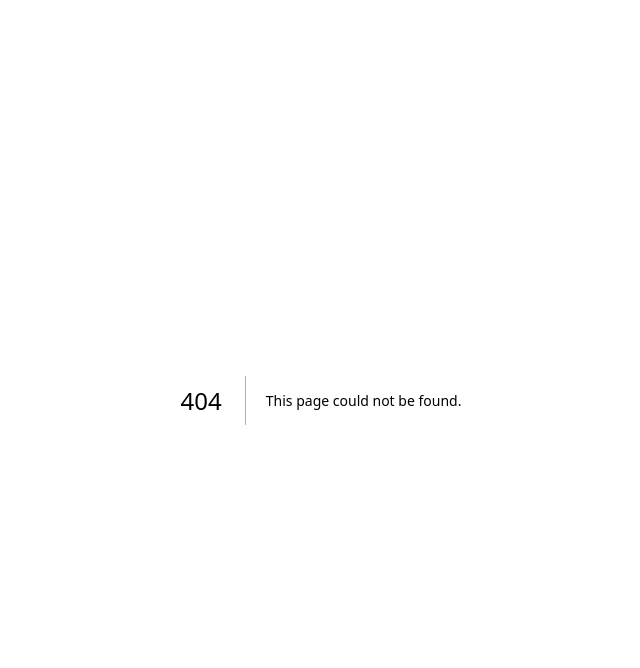
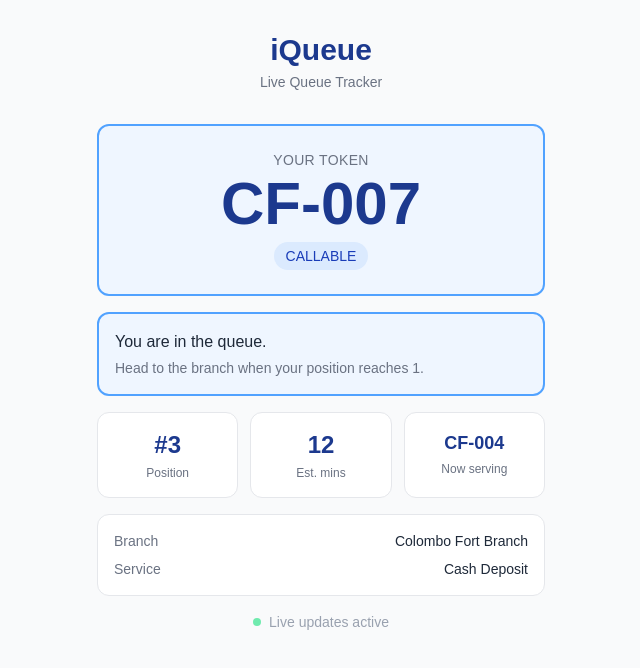
Before and after one commit to SaturD01/iqueue-app, a Next.js app in the folder frontend/: page /tracker in a window 1280 px wide. Before the commit this address had no page. Shown: the top 668 px of the page, without its empty margins (319-959 px from the left). Built offline with nearby package versions, Linux system fonts and the light colour scheme.

Commit message:
feat(tracker): add live queue tracker page with status badges and position display

```diff
--- /dev/null
+++ b/frontend/app/tracker/page.jsx
@@ -0,0 +1,175 @@
+/**
+ * @file tracker/page.jsx
+ * @description Live Queue Tracker page — shows customer their real-time
+ *              queue position, estimated wait, and current serving token.
+ *              Auto-updates via Socket.io without page refresh.
+ * @author M1 — WDD Wickramaratne (22UG3-0550)
+ * @created 2026-04-14
+ */
+
+'use client';
+
+import { useEffect, useState } from 'react';
+
+const DUMMY_TOKEN = {
+  tokenNumber: 'CF-007',
+  status: 'CALLABLE',
+  position: 3,
+  estimatedWaitMinutes: 12,
+  nowServing: 'CF-004',
+  branchName: 'Colombo Fort Branch',
+  serviceName: 'Cash Deposit',
+};
+
+const STATUS_CONFIG = {
+  HELD: {
+    bg: 'bg-yellow-50',
+    border: 'border-yellow-400',
+    badge: 'bg-yellow-100 text-yellow-800',
+    message: 'Your token is safely held until your arrival time.',
+    sub: 'You will not be marked no-show while on your way.',
+  },
+  CALLABLE: {
+    bg: 'bg-blue-50',
+    border: 'border-blue-400',
+    badge: 'bg-blue-100 text-blue-800',
+    message: 'You are in the queue.',
+    sub: 'Head to the branch when your position reaches 1.',
+  },
+  CALLED: {
+    bg: 'bg-green-50',
+    border: 'border-green-400',
+    badge: 'bg-green-100 text-green-800',
+    message: 'It is your turn — go to the counter now!',
+    sub: 'You have 5 minutes to appear or you will be marked no-show.',
+  },
+  SERVED: {
+    bg: 'bg-gray-50',
+    border: 'border-gray-400',
+    badge: 'bg-gray-100 text-gray-800',
+    message: 'You have been served. Thank you!',
+    sub: 'We hope you had a great experience.',
+  },
+  NO_SHOW: {
+    bg: 'bg-red-50',
+    border: 'border-red-400',
+    badge: 'bg-red-100 text-red-800',
+    message: 'You were marked as no-show.',
+    sub: 'Please visit the branch to book a new token.',
+  },
+};
+
+export default function TrackerPage() {
+  const [token, setToken] = useState(DUMMY_TOKEN);
+  const [loading, setLoading] = useState(true);
+  const [showRating, setShowRating] = useState(false);
+
+  const config = STATUS_CONFIG[token.status] || STATUS_CONFIG.CALLABLE;
+
+  useEffect(() => {
+    const timer = setTimeout(() => {
+      setLoading(false);
+    }, 800);
+    return () => clearTimeout(timer);
+  }, []);
+
+  useEffect(() => {
+    if (token.status === 'SERVED') {
+      setShowRating(true);
+    }
+  }, [token.status]);
+
+  if (loading) {
+    return (
+      <div className="min-h-screen flex items-center justify-center bg-gray-50">
+        <div className="text-center">
+          <div className="w-12 h-12 border-4 border-blue-900 border-t-transparent
+                          rounded-full animate-spin mx-auto mb-4"></div>
+          <p className="text-gray-500">Loading your queue position...</p>
+        </div>
+      </div>
+    );
+  }
+
+  return (
+    <div className="min-h-screen bg-gray-50 py-8 px-4">
+      <div className="max-w-md mx-auto">
+
+        <div className="text-center mb-8">
+          <h1 className="text-3xl font-bold text-blue-900">iQueue</h1>
+          <p className="text-gray-500 text-sm mt-1">Live Queue Tracker</p>
+        </div>
+
+        <div className={`rounded-xl border-2 p-6 mb-4 ${config.bg} ${config.border}`}>
+          <div className="text-center">
+            <p className="text-sm text-gray-500 uppercase tracking-wide mb-1">
+              Your Token
+            </p>
+            <p className="text-6xl font-bold text-blue-900 mb-2">
+              {token.tokenNumber}
+            </p>
+            <span className={`inline-block px-3 py-1 rounded-full text-sm
+                              font-medium ${config.badge}`}>
+              {token.status}
+            </span>
+          </div>
+        </div>
+
+        <div className={`rounded-xl border-2 p-4 mb-4 ${config.bg} ${config.border}`}>
+          <p className="font-medium text-gray-800">{config.message}</p>
+          <p className="text-sm text-gray-500 mt-1">{config.sub}</p>
+        </div>
+
+        <div className="grid grid-cols-3 gap-3 mb-4">
+          <div className="bg-white rounded-xl border border-gray-200 p-4 text-center">
+            <p className="text-2xl font-bold text-blue-900">#{token.position}</p>
+            <p className="text-xs text-gray-500 mt-1">Position</p>
+          </div>
+          <div className="bg-white rounded-xl border border-gray-200 p-4 text-center">
+            <p className="text-2xl font-bold text-blue-900">
+              {token.estimatedWaitMinutes}
+            </p>
+            <p className="text-xs text-gray-500 mt-1">Est. mins</p>
+          </div>
+          <div className="bg-white rounded-xl border border-gray-200 p-4 text-center">
+            <p className="text-lg font-bold text-blue-900">{token.nowServing}</p>
+            <p className="text-xs text-gray-500 mt-1">Now serving</p>
+          </div>
+        </div>
+
+        <div className="bg-white rounded-xl border border-gray-200 p-4 mb-4">
+          <div className="flex justify-between items-center mb-2">
+            <span className="text-sm text-gray-500">Branch</span>
+            <span className="text-sm font-medium text-gray-800">
+              {token.branchName}
+            </span>
+          </div>
+          <div className="flex justify-between items-center">
+            <span className="text-sm text-gray-500">Service</span>
+            <span className="text-sm font-medium text-gray-800">
+              {token.serviceName}
+            </span>
+          </div>
+        </div>
+
+        <div className="flex items-center justify-center gap-2 text-sm text-gray-400">
+          <span className="w-2 h-2 bg-green-400 rounded-full animate-pulse"></span>
+          <span>Live updates active</span>
+        </div>
+
+        {showRating && (
+          <div className="mt-6 bg-white rounded-xl border border-gray-200 p-6 text-center">
+            <p className="font-medium text-gray-800 mb-2">
+              How was your experience?
+            </p>
+            <p className="text-sm text-gray-500">
+              Star rating component will appear here.
+              Built by C — TG Dhanushi Uttara.
+            </p>
+          </div>
+        )}
+
+      </div>
+    </div>
+  );
+}
```
